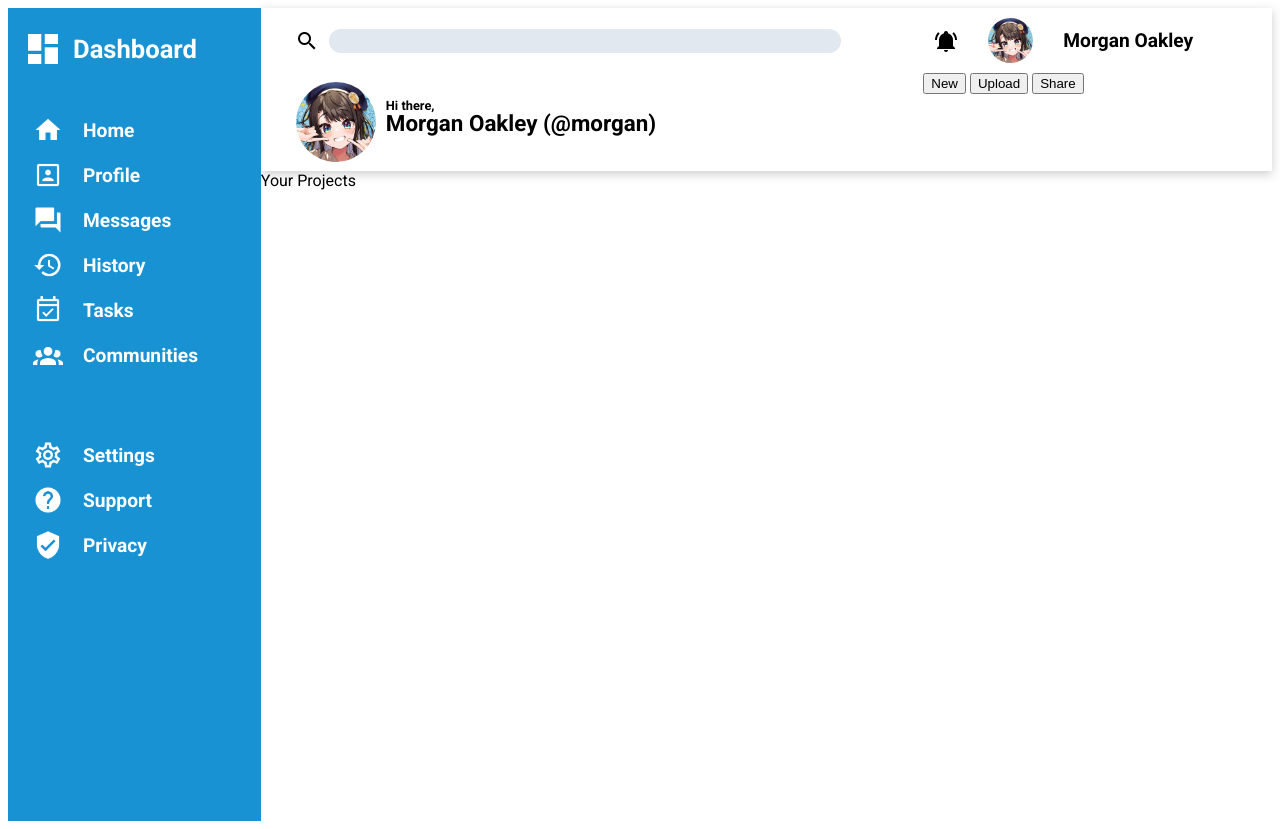
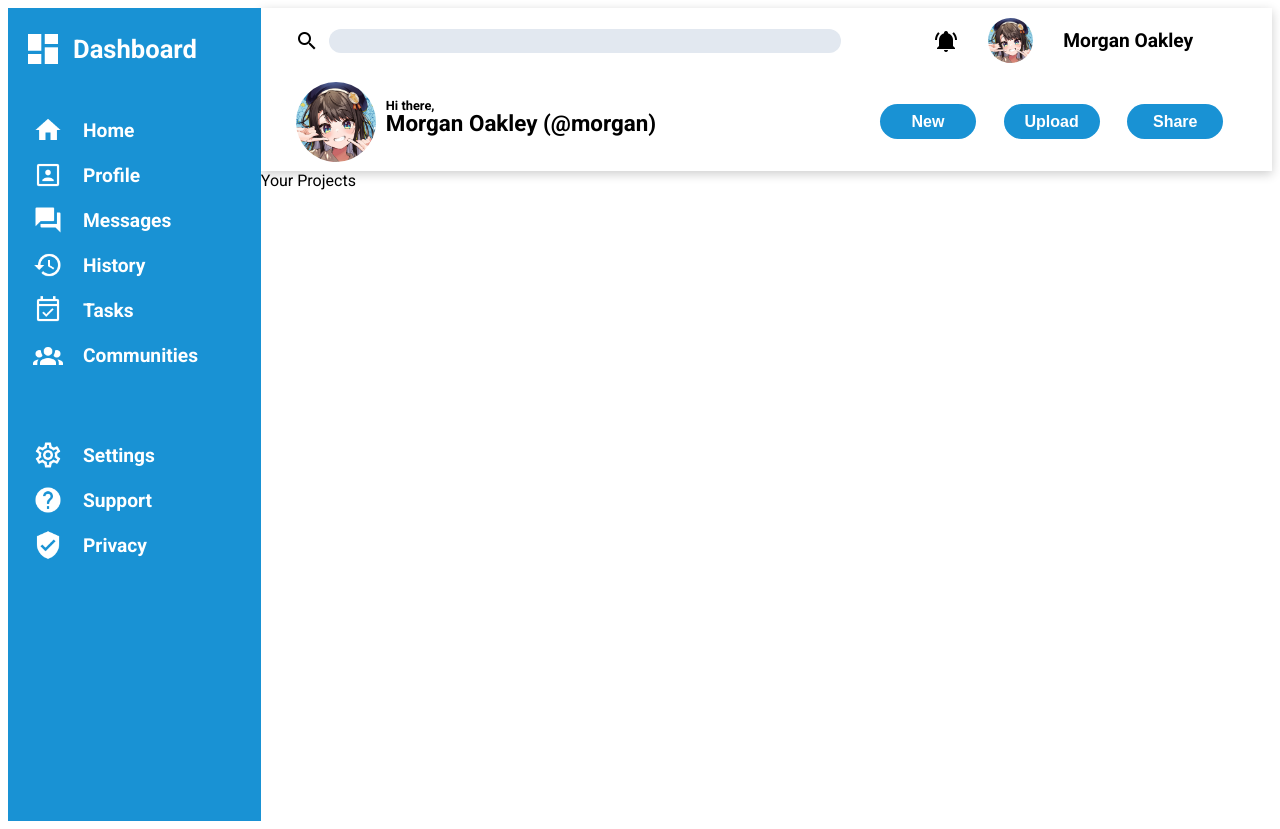
Before and after one commit to Nyanism/odin-dashboard, a plain HTML site: page index.html in a window 1280 px wide. Drawn offline with Linux system fonts and the light colour scheme.

Commit message:
Implement header buttons

```diff
--- a/styles.css
+++ b/styles.css
@@ -64,7 +64,7 @@
 
 .bottom-bar {
   display: grid;
-  grid-template-columns: 2fr 1fr;
+  grid-template-columns: 2fr 1.3fr;
 
   margin: 0px 35px;
 }
@@ -97,7 +97,24 @@
   font-size: 1.4rem;
 }
 
+.header-buttons {
+  display: grid;
+  place-items: center;
+  grid-auto-flow: column;
+}
 
+.header-buttons > button {
+  background-color: #1992D4;
+  border: none;
+  border-radius: 999px;
+  color: white;
+
+  width: 6rem;
+  height: 2.2rem;
+
+  font-size: 1rem;
+  font-weight: 600;
+}
 
 .sidebar {
   grid-row: 1 / -1;
```
